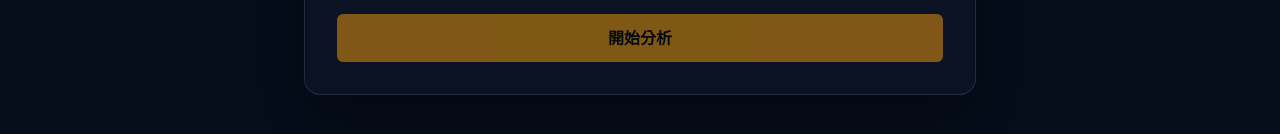
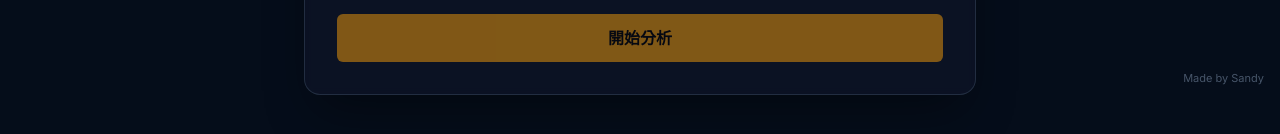
Before and after one commit to sandywu710/sales-ai-analyzer, a Next.js app: page / in a window 1280 px wide. Shown: the part 702-836 px from the top of the page. Built offline with nearby package versions, Linux system fonts and the light colour scheme.

Commit message:
feat: add fixed watermark

```diff
--- a/app/layout.tsx
+++ b/app/layout.tsx
@@ -14,6 +14,9 @@ export default function RootLayout({ children }: { children: React.ReactNode })
     <html lang="zh-TW">
       <body className={`${inter.className} bg-[#050d1a] text-white antialiased min-h-screen`}>
         {children}
+        <span className="fixed bottom-3 right-4 text-[11px] text-slate-600 pointer-events-none select-none z-50">
+          Made by Sandy
+        </span>
       </body>
     </html>
   );
```
